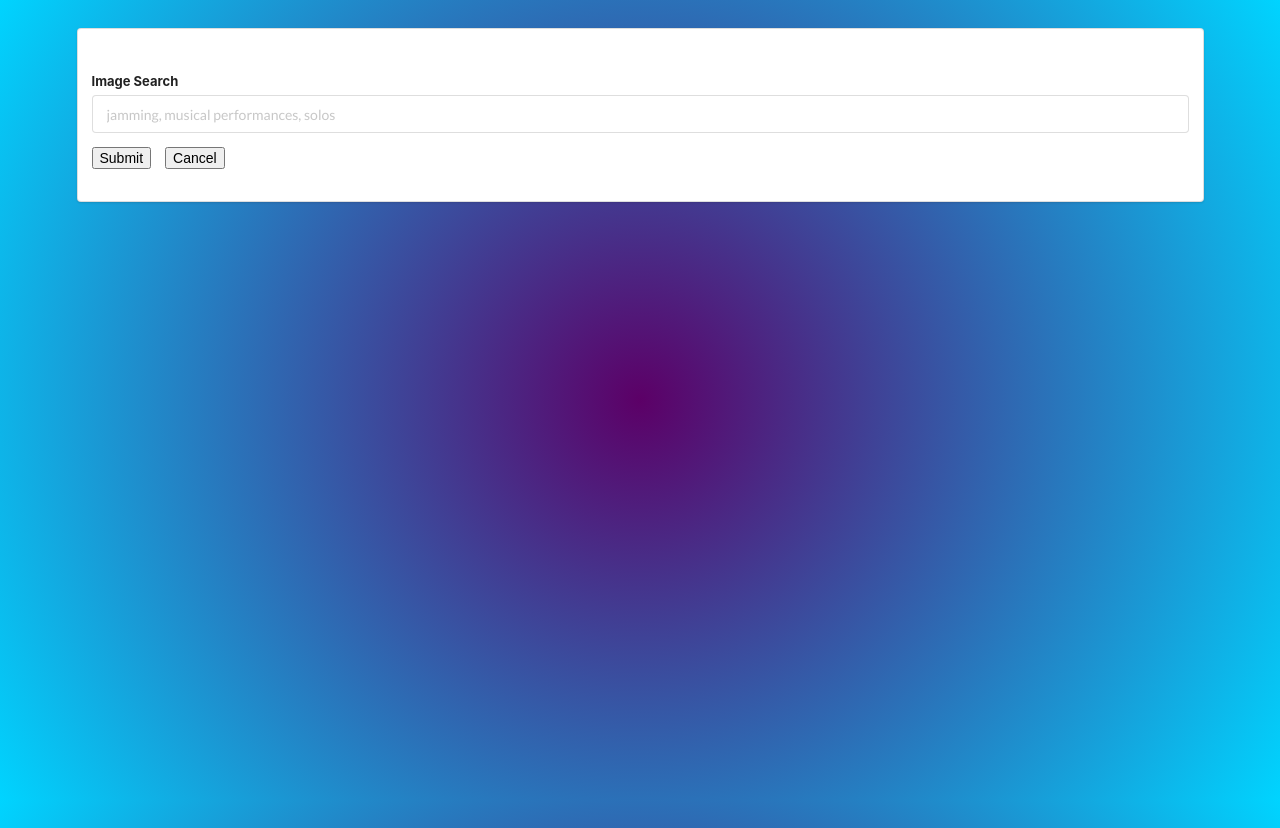
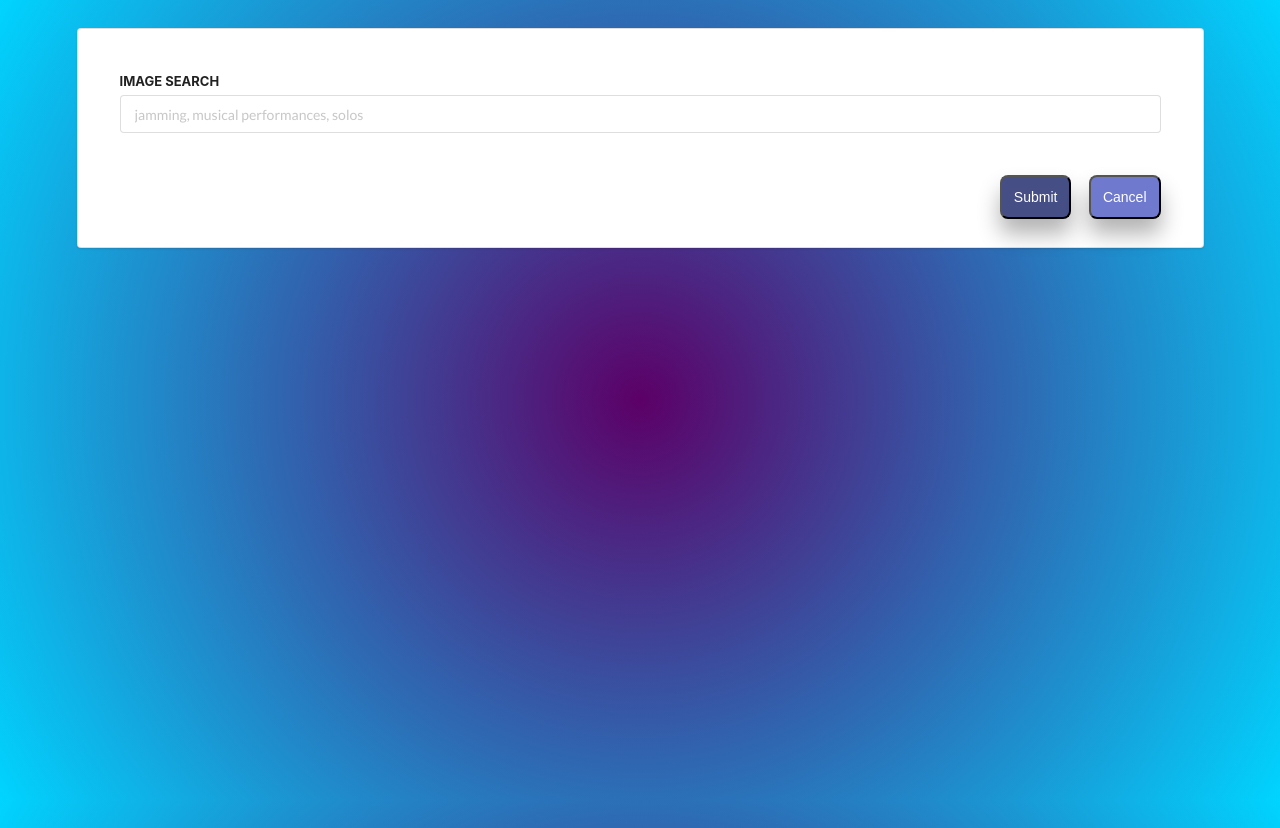
Before and after one commit to curvgrl5000/unsplashed, a React (Create React App) app: page / in a window 1280 px wide. Built offline with nearby package versions, Linux system fonts and the light colour scheme.

Commit message:
wrapping up most of the styling and now needs to just get rid of all the extra comments out

```diff
--- a/src/components/SearchBar.js
+++ b/src/components/SearchBar.js
@@ -6,7 +6,8 @@ class SearchBar extends React.Component {
   	super(props);
   	this.state = {
   		search:'',
-  		message: ''
+  		message: '',
+      startString: ''
   	}
   }
 
@@ -17,7 +18,8 @@ class SearchBar extends React.Component {
 
   onHandleSubmit = (e) => {
     e.preventDefault();
-    this.setState({ message: `We are looking for: ${this.state.search}`});
+    this.setState({ startString: 'Searching for: '})
+    this.setState({ message: `${this.state.search}`});
     this.setState({ search: " " });
     this.props.onSubmit(this.state.search);
   }
@@ -26,35 +28,40 @@ class SearchBar extends React.Component {
   // with the 2nd version of onInputClickTwo....
   onInputClick = (e) => {
   	e.preventDefault();
-  	console.log("Something was clicked");
+  	// console.log("Something was clicked");
     this.setState({ search:'jamming, musical performances, solos' });
   	this.setState({ message: ""});
   }
 
    onInputClickTwo(e){
    	e.preventDefault();
-  	console.log("Something was clicked");
+  	// console.log("Something was clicked");
     this.setState({ search:'' });
   	this.setState({ message: ""});
   }
 
   render() {
+
 	  return (
 	    <div className="ui segment">
 	    	<form className="ui form" onSubmit={this.onHandleSubmit}>
 	    		<div className="field">
-	    		  <label className="">Image Search</label>
+	    		  <label className="title">Image Search</label>
 	          <input
 	            required
 	            type="text"
 	            value={this.state.search}
 	            placeholder='jamming, musical performances, solos'
 	            onChange={e => this.setState({ search: e.target.value.toUpperCase() }) } />
-	            <input type="submit" value="Submit" />
-	            <input type="button" id="cancel" name="cancel" value="Cancel" onClick={(e) => this.onInputClickTwo(e)} />
-	        </div>
+              <div className="selections">
+                <h1 className="message">{this.state.startString}<span className="start">{this.state.message}</span></h1>
+                <div className="buttons">
+  	              <input type="submit" value="Submit" />
+  	              <input type="button" id="cancel" name="cancel" value="Cancel" onClick={(e) => this.onInputClickTwo(e)} />
+                </div>
+	            </div>
+          </div>
 	      </form>
-	      <div className="message">{this.state.message}</div>
 	    </div>
 	  );
 	}
--- a/src/components/imageLayout.css
+++ b/src/components/imageLayout.css
@@ -2,10 +2,56 @@
 	display: grid;
 	grid-template-columns: repeat(auto-fill, minmax(250px, 1fr));
 	grid-gap: 0 10px;
-	grid-auto-rows: 11px;
+	grid-auto-rows: 10px;
+	align-items: flex-start;
+	transition: all 650ms ease-in-out;
+}
+
+.imageParent {
+	justify-self: center;
 }
 
 .imageLayout img {
   width: 250px;
   grid-row-end: span 2;
+  border-radius: 8px;
+  justify-self: center;
+  -webkit-animation: fadein 2s; /* Safari, Chrome and Opera > 12.1 */
+  -moz-animation: fadein 2s; /* Firefox < 16 */
+  -ms-animation: fadein 2s; /* Internet Explorer */
+  -o-animation: fadein 2s; /* Opera < 12.1 */
+  animation: fadein 2s;
 }
+
+.grid-row-end{
+  align-items: flex-start;
+}
+
+@keyframes fadein {
+    from { opacity: 0; }
+    to   { opacity: 1; }
+}
+
+/* Firefox < 16 */
+@-moz-keyframes fadein {
+    from { opacity: 0; }
+    to   { opacity: 1; }
+}
+
+/* Safari, Chrome and Opera > 12.1 */
+@-webkit-keyframes fadein {
+    from { opacity: 0; }
+    to   { opacity: 1; }
+}
+
+/* Internet Explorer */
+@-ms-keyframes fadein {
+    from { opacity: 0; }
+    to   { opacity: 1; }
+}
+
+/* Opera < 12.1 */
+@-o-keyframes fadein {
+    from { opacity: 0; }
+    to   { opacity: 1; }
+}
--- a/src/components/searchBar.css
+++ b/src/components/searchBar.css
@@ -6,10 +6,29 @@ form {
 	margin: .25em 0;
 }
 
-input[type="submit"] {
-    margin: 1rem 0;
+input[type="submit"], #cancel {
+	margin: 1rem 0;
+	box-shadow: 0 15px 22px rgba(0,0,0,0.3);
+	border-radius: 8px;
+	background: #464e86;
+	padding: 12px;
+	cursor: pointer;
+	color: white;
+}
+
+input[type="submit"]:hover{
+	background: #561f7d;
 }
 
 #cancel {
-	margin-left: 1rem;
+  margin-left: 1.25rem;
+  background: #6f7ace;
 }
+
+#cancel:hover{
+  background: #4277be;
+}
+
+.ui.segment {
+  padding: 1em 3em;
+}
--- a/src/components/singleImage.js
+++ b/src/components/singleImage.js
@@ -26,7 +26,7 @@ class singleImage extends React.Component{
 		const { description, urls } = this.props.image;
 
 		return(
-			<div style={{ gridRowEnd: `span ${this.state.spans}` }}>
+			<div className="imageParent"style={{ gridRowEnd: `span ${this.state.spans}` }}>
 				<img
 				  ref={this.imageRef}
 				  alt={description}
--- a/src/index.css
+++ b/src/index.css
@@ -17,3 +17,28 @@ code {
 .hidden {
 	visibility: hidden;
 }
+
+.selections {
+    display: flex;
+    justify-content: space-between;
+    margin-top: 2rem;
+}
+
+input[type="submit"] {
+    margin: .5em 0;
+}
+
+#cancel {
+  margin: .5em 0 .5rem 1rem;
+}
+
+.start {
+  color: #22beef;
+}
+.message {
+  margin: 0;
+  color: #4864b0;
+}
+.title {
+  text-transform: uppercase!important;
+}
```
